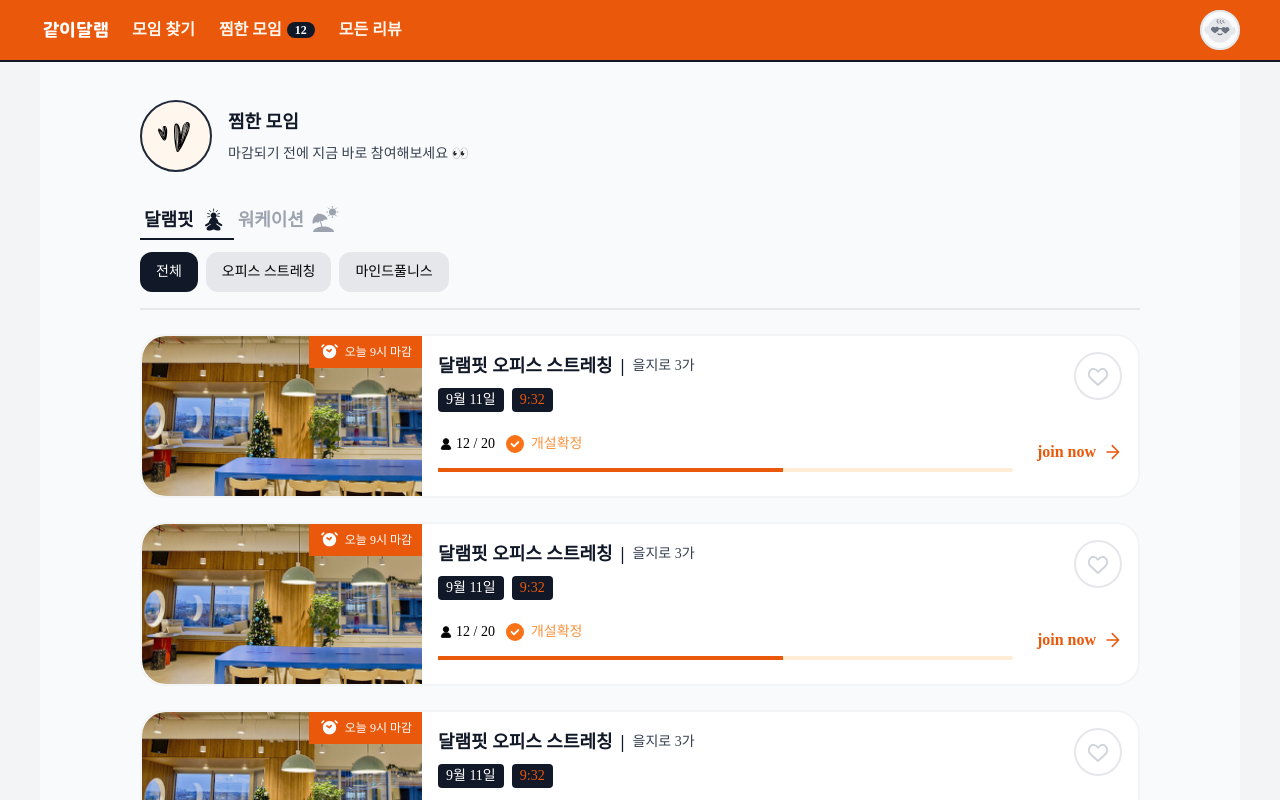
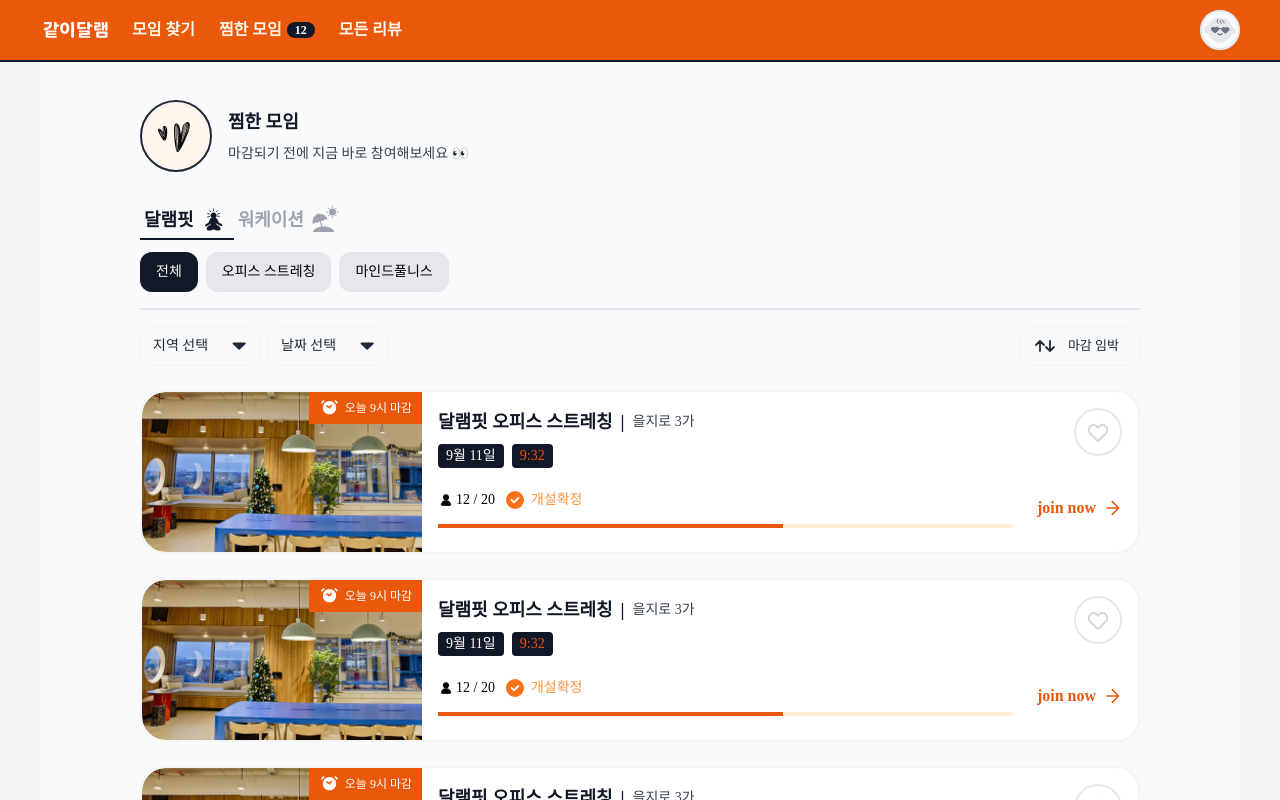
Before and after one commit to INtiful/SootheWithMe, a Next.js app: page /saved in a window 1280 px wide. Shown: the top 800 px of the page. Built offline with nearby package versions, Linux system fonts and the light colour scheme; a web font is replaced by a local one.

Commit message:
[KAN-28] style: 찜한 모임 페이지 필터 컴포넌트 class 수정

```diff
--- a/src/app/(main)/saved/page.tsx
+++ b/src/app/(main)/saved/page.tsx
@@ -93,7 +93,7 @@
 
           <div className='w-full border-y border-var-gray-200' />
           {/* filter */}
-          <div className='flex items-center justify-between lg:hidden'>
+          <div className='flex items-center justify-between'>
             <div className='flex gap-8'>
               <FilterList state='default' options={OPTIONS}>
                 지역 선택
```
